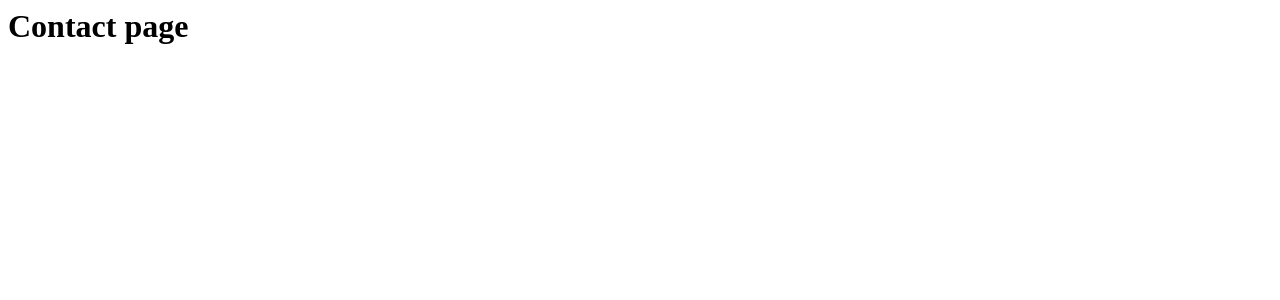
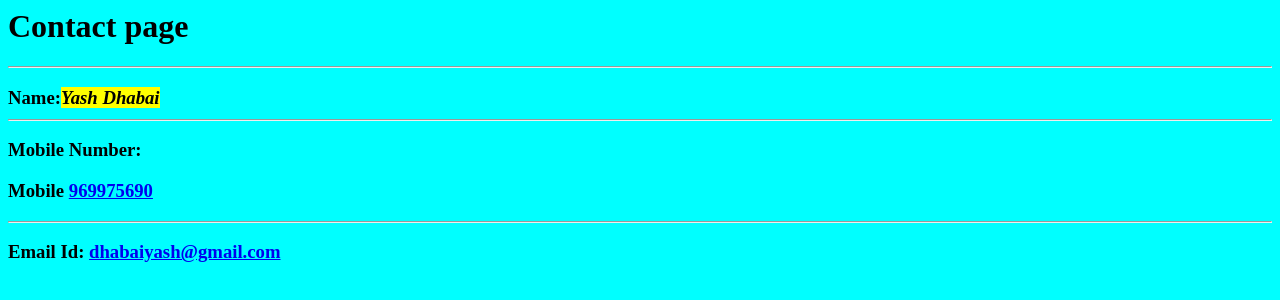
Before and after one commit to DeveloperYashDhabai/html, a plain HTML site: page Contact.html in a window 1280 px wide. Drawn offline with Linux system fonts and the light colour scheme.

Commit message:
Add files via upload

```diff
--- a/Contact.html
+++ b/Contact.html
@@ -1,10 +1,25 @@
+<html>
 
-<html>
 <head>
 
     <title>Contact page</title>
 </head>
-<body>
-    <h1>Contact page</h1>
+
+<body style="background-color: aqua;">
+
+    <h1> Contact page </h1>
+    <hr>
+    <h3>Name:<i><mark>Yash Dhabai</mark></i>
+        <hr>
+    </h3>
+    <h3>Mobile Number:
+    <h3>Mobile
+        <a href="tel:+91969975690">969975690</a>
+    </h3>
+    <hr>
+    <h3>Email Id:
+        <a href="mailto:dhabaiyash@gmail.com">dhabaiyash@gmail.com</a>
+    </h3>
 </body>
+
 </html>
```
Also changed, not shown: index.html (+3 -0 lines).
